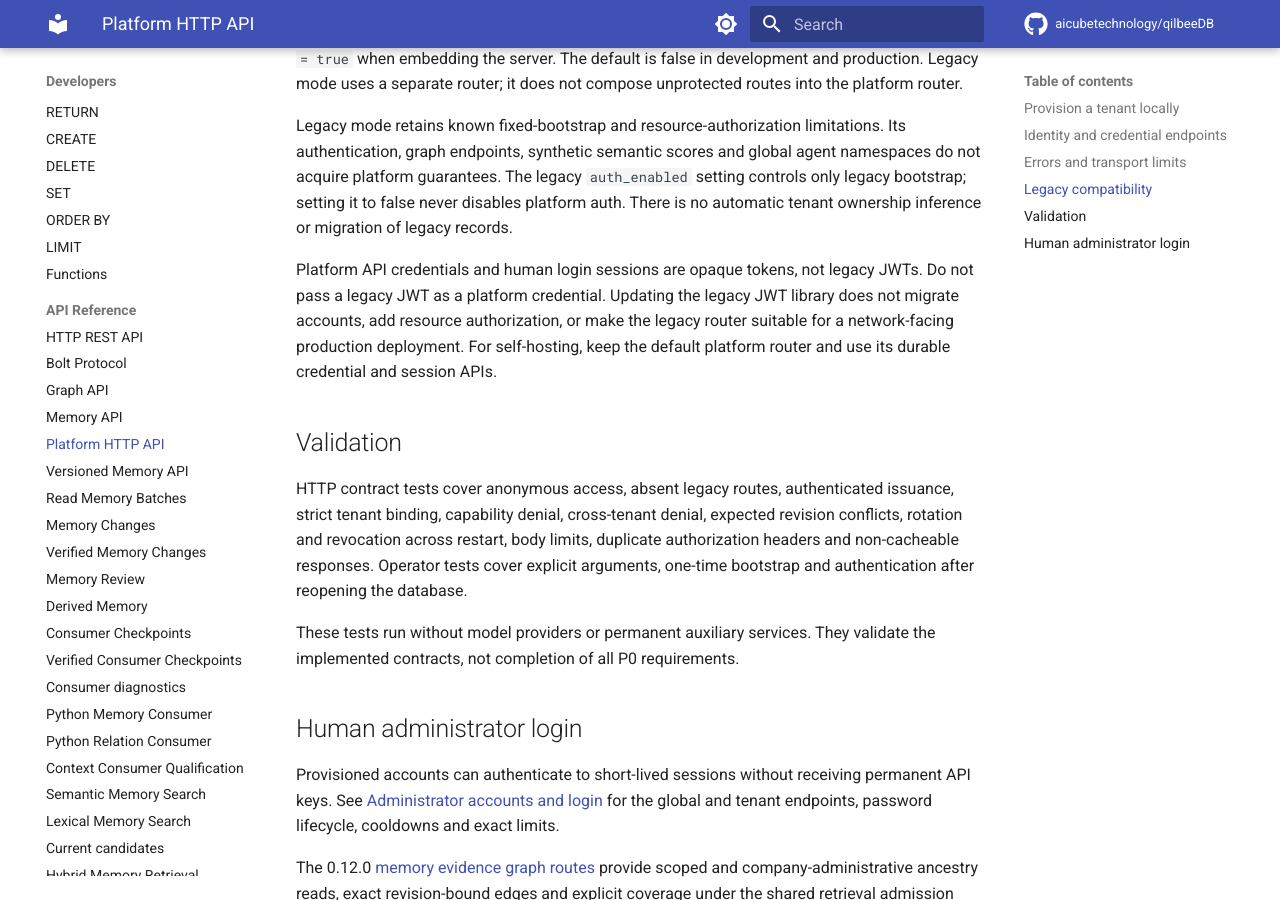
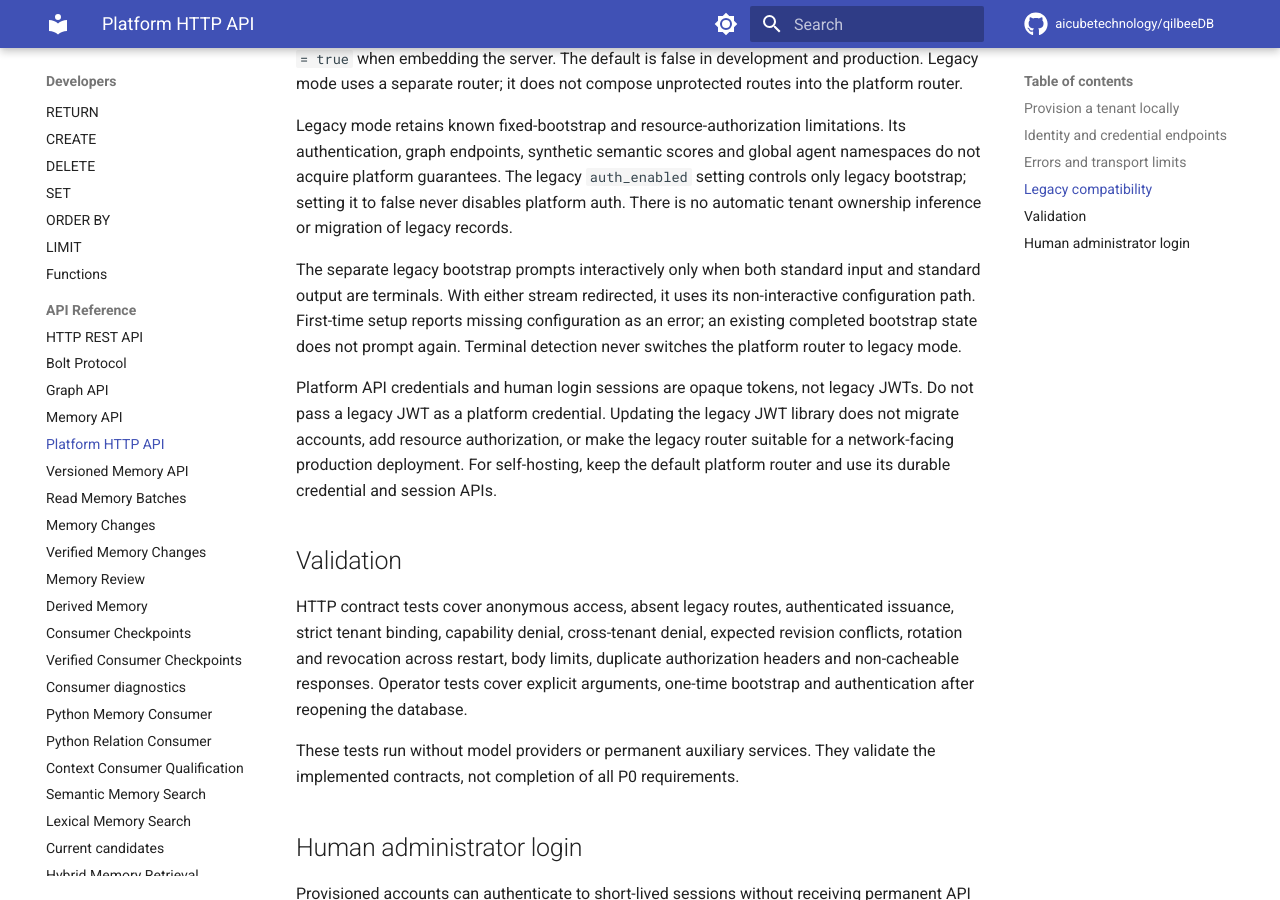
Before and after one commit to aicubetechnology/qilbeeDB, an MkDocs documentation site: the page built from docs/api/platform-http.md, in a window 1280 px wide and 900 px high, scrolled down 4033 px. Built offline with MkDocs 1.6.1 and Material for MkDocs 9.7.7, drawn with Linux system fonts in a browser that asks for light colours; comment, search, counter and statistics services are not loaded.

```diff
--- a/docs/api/platform-http.md
+++ b/docs/api/platform-http.md
@@ -161,6 +161,12 @@
 controls only legacy bootstrap; setting it to false never disables platform auth.
 There is no automatic tenant ownership inference or migration of legacy records.
 
+The separate legacy bootstrap prompts interactively only when both standard input
+and standard output are terminals. With either stream redirected, it uses its
+non-interactive configuration path. First-time setup reports missing configuration
+as an error; an existing completed bootstrap state does not prompt again.
+Terminal detection never switches the platform router to legacy mode.
+
 Platform API credentials and human login sessions are opaque tokens, not legacy
 JWTs. Do not pass a legacy JWT as a platform credential. Updating the legacy JWT
 library does not migrate accounts, add resource authorization, or make the legacy
--- a/docs/user-docs.json
+++ b/docs/user-docs.json
@@ -26,7 +26,7 @@
       "source": "docs/api/platform-http.md",
       "file": "platform-http.md",
       "title": "HTTP API and credentials",
-      "description": "Authenticate requests, distinguish platform credentials from legacy tokens, and handle errors.",
+      "description": "Authenticate requests, understand legacy compatibility boundaries, and handle platform errors.",
       "order": 30
     },
     {
```
Also changed, not shown: 3 other files.
